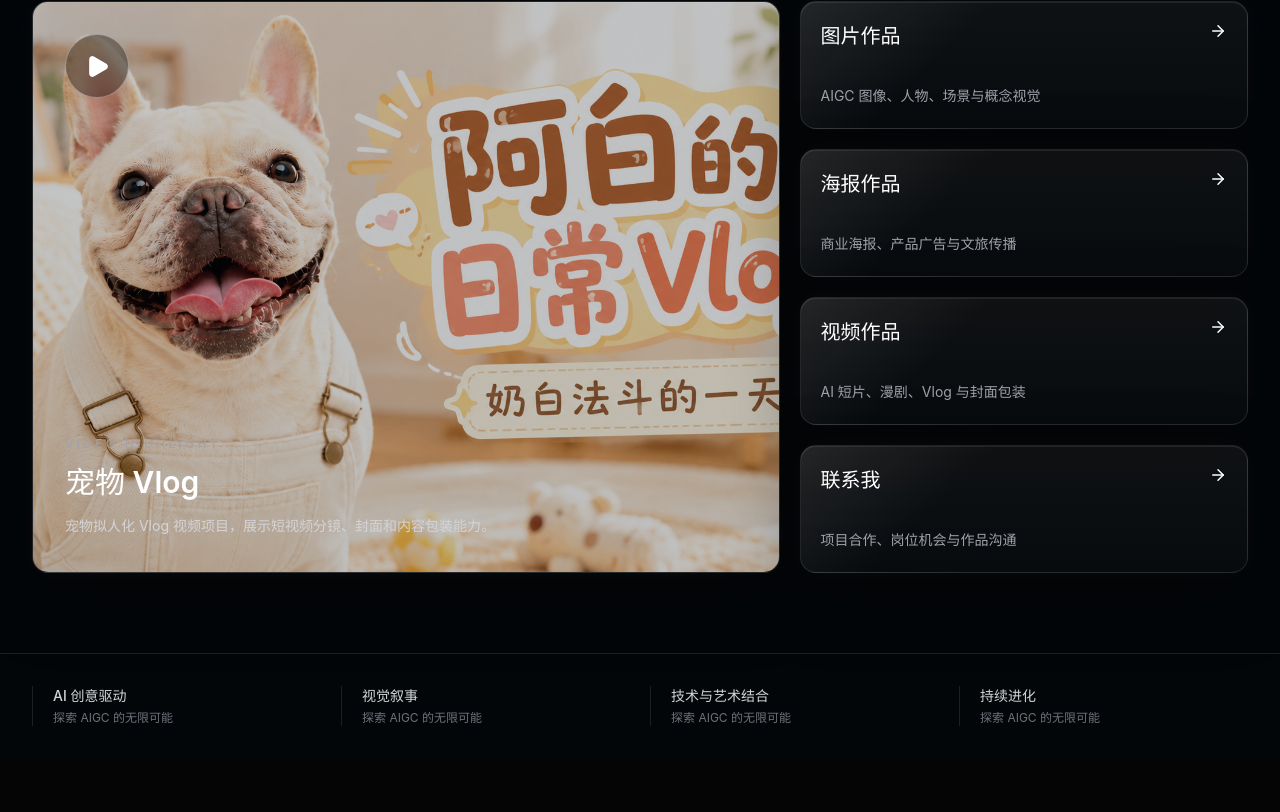
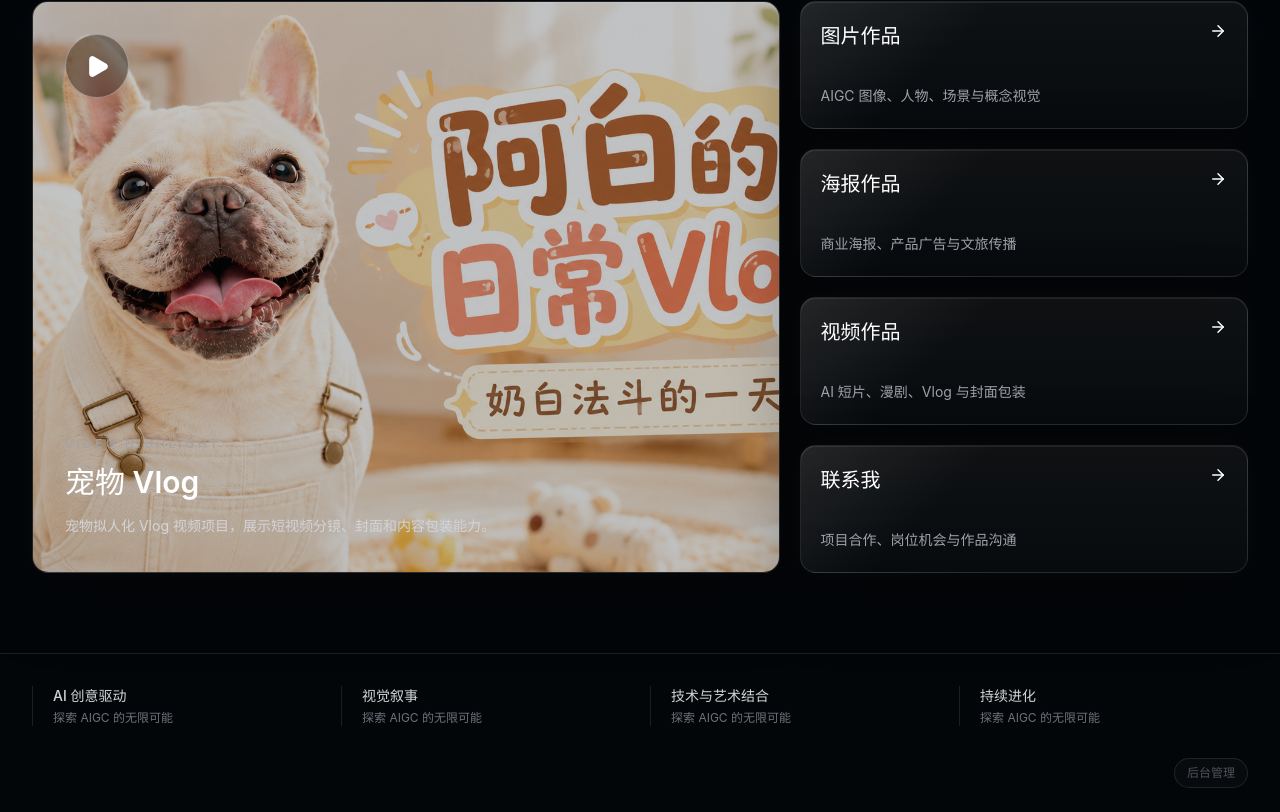
Before and after one commit to lhh26834-gif/LMH-AIGC-Portfolio, a React (Vite) app: page / in a window 1280 px wide. Shown: the part 1012-1824 px from the top of the page. Before the commit the page ends 1770 px from the top, so only its background shows below. Built offline with nearby package versions, Linux system fonts and the light colour scheme; no server answers; the database is empty.

Commit message:
添加后台管理按钮

```diff
--- a/src/components/Layout.jsx
+++ b/src/components/Layout.jsx
@@ -124,6 +124,14 @@ export default function Layout() {
             </div>
           ))}
         </div>
+        <div className="mx-auto flex w-full max-w-7xl justify-end px-4 pb-6 sm:px-6 lg:px-8">
+          <NavLink
+            to="/admin"
+            className="rounded-full border border-white/10 bg-white/[0.025] px-3 py-1.5 text-xs text-zinc-600 transition hover:border-white/25 hover:bg-white/[0.06] hover:text-zinc-300"
+          >
+            后台管理
+          </NavLink>
+        </div>
       </footer>
     </div>
   );
--- a/src/pages/Admin.jsx
+++ b/src/pages/Admin.jsx
@@ -136,11 +136,16 @@ export default function Admin() {
     try {
       const nextSession = await signInWithPassword(email, password);
       setSession(nextSession);
-      const cloudWorks = await refreshManagedWorksFromCloud();
-      setWorks(cloudWorks);
-      setSelectedId(cloudWorks[0]?.id || '');
-      setForm(workToForm(cloudWorks[0] || emptyWork));
-      setStatus('登录成功，已读取云端作品数据');
+
+      try {
+        const cloudWorks = await refreshManagedWorksFromCloud();
+        setWorks(cloudWorks);
+        setSelectedId(cloudWorks[0]?.id || '');
+        setForm(workToForm(cloudWorks[0] || emptyWork));
+        setStatus('登录成功，已读取云端作品数据');
+      } catch (cloudError) {
+        setStatus(`登录成功，但云端作品表暂时无法读取：${cloudError.message}。请确认已经运行 supabase-setup.sql。`);
+      }
     } catch (error) {
       setLoginError(error.message || '登录失败，请检查邮箱和密码');
     } finally {
--- a/src/utils/supabaseCloud.js
+++ b/src/utils/supabaseCloud.js
@@ -58,7 +58,8 @@ async function parseResponse(response) {
   const body = text ? JSON.parse(text) : null;
 
   if (!response.ok) {
-    throw new Error(body?.message || body?.error_description || body?.error || 'Supabase request failed');
+    const detail = body?.message || body?.msg || body?.error_description || body?.error || body?.code || response.statusText;
+    throw new Error(detail ? `Supabase ${response.status}: ${detail}` : `Supabase request failed (${response.status})`);
   }
 
   return body;
```
Also changed, not shown: 5 other files (tests, documents, lock files or other folders).
